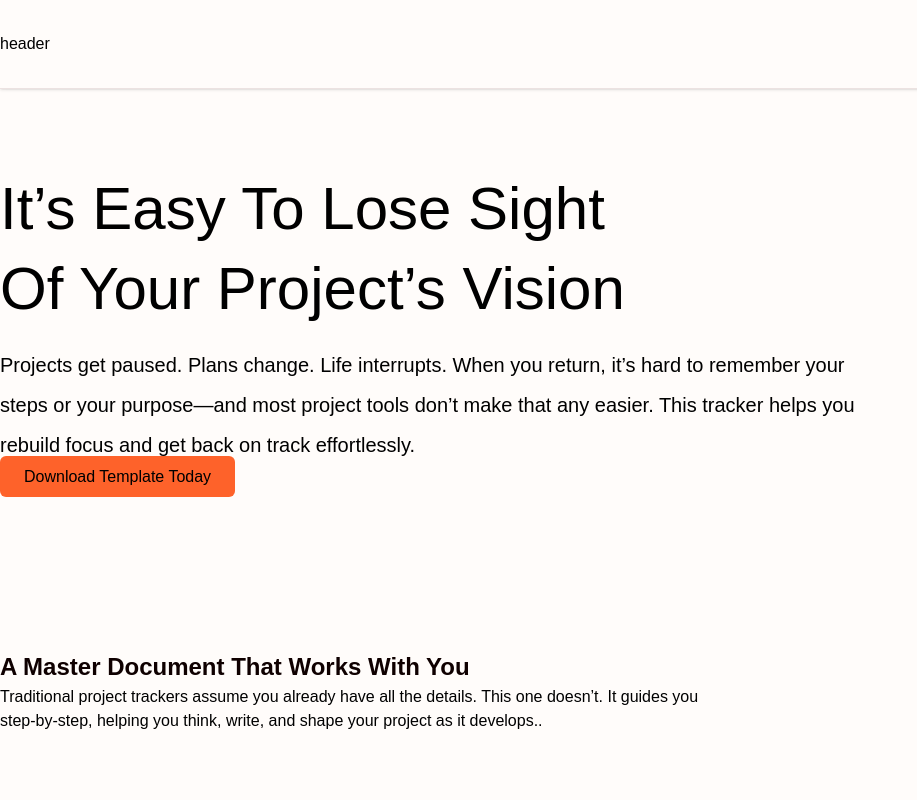
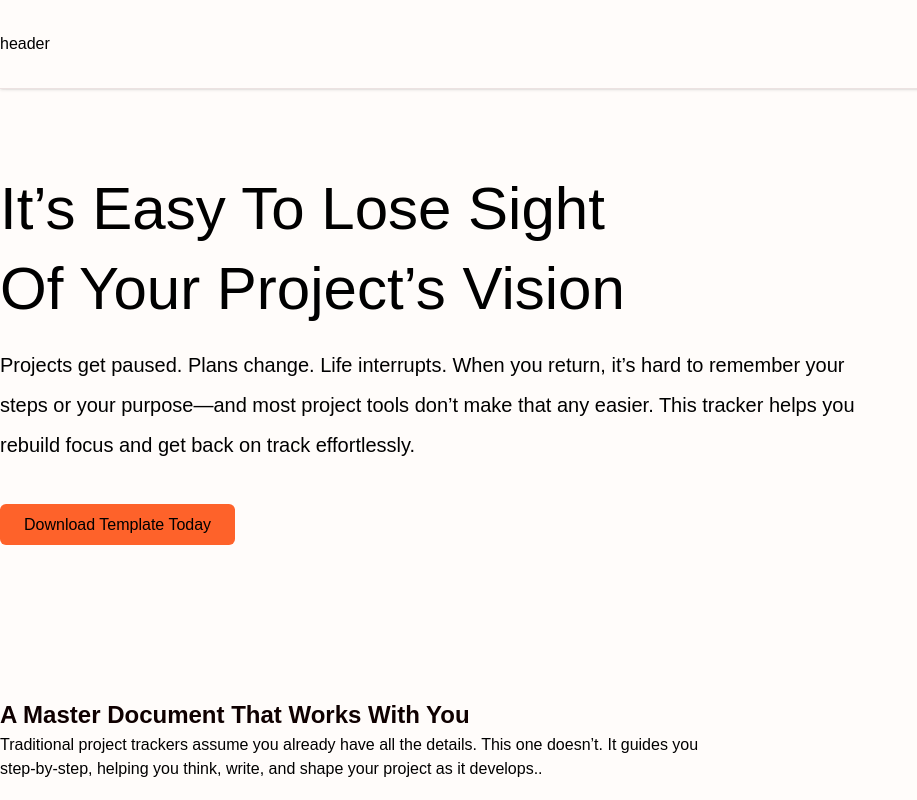
Before and after one commit to Justin-Bento/marker, a React (Vite) app: page / in a window 1280 px wide. Shown: the top 800 px of the page, without its empty margins (0-917 px from the left). Built offline with nearby package versions, Linux system fonts and the light colour scheme; a web font is replaced by a local one.

Commit message:
Removed spacing form button and added bottom margin in the content

```diff
--- a/src/frontend/pages/Home.tsx
+++ b/src/frontend/pages/Home.tsx
@@ -3,13 +3,13 @@ export default function Home() {
     <main className="wrapper min-h-dvh space-y-20 pb-20">
       <section className="py-20">
         <h1 className="md:text-6xl max-w-[20ch] text-balance leading-20 text-left capitalize">It’s Easy to Lose Sight of Your Project’s Vision</h1>
-        <p className="max-w-[80ch] text-pretty text-xl leading-10 mt-4">
+        <p className="max-w-[80ch] text-pretty text-xl leading-10 mt-4 mb-12">
           Projects get paused. Plans change. Life interrupts. When you return,
           it’s hard to remember your steps or your purpose—and most project
           tools don’t make that any easier. This tracker helps you rebuild focus
           and get back on track effortlessly.
         </p>
-          <a href="https://docs.google.com/document/d/1PuBIeAT3HBt4--GWk0KAV9K6Uo6pJJnQLcDqJNUgPN0/edit?usp=sharing" target="_blank" className="mt-8 bg-primary-400 px-6 py-3 rounded-md capitalize hover:underline hover:cursor-pointer">
+          <a href="https://docs.google.com/document/d/1PuBIeAT3HBt4--GWk0KAV9K6Uo6pJJnQLcDqJNUgPN0/edit?usp=sharing" target="_blank" className="bg-primary-400 px-6 py-3 rounded-md capitalize hover:underline hover:cursor-pointer">
             Download Template Today
           </a>
         </section>
```
